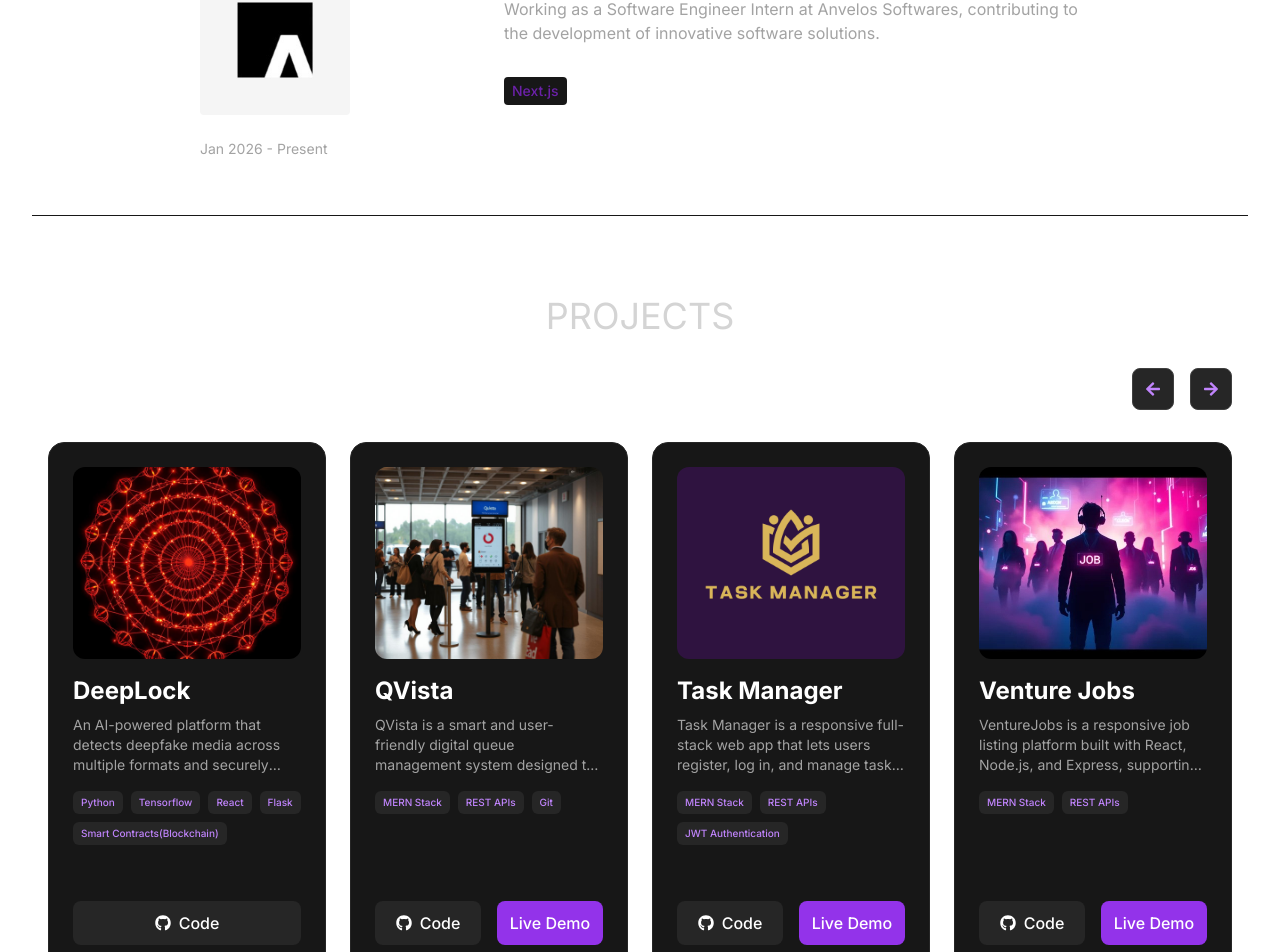
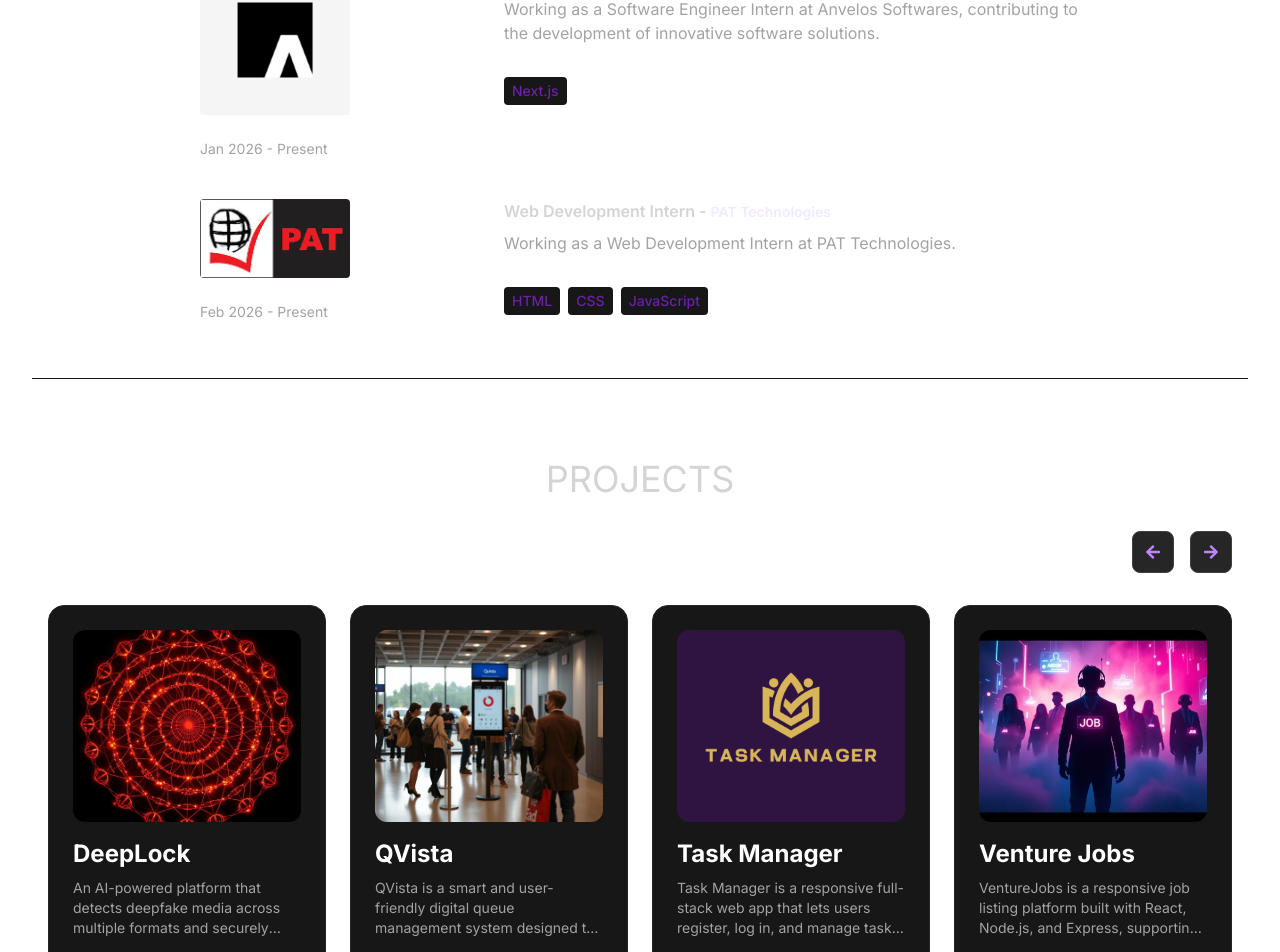
Before and after one commit to BavithSuvarna/bavithportfolio, a React (Vite) app: page / in a window 1280 px wide. Shown: the part 1738-2690 px from the top of the page. Built offline with nearby package versions, Linux system fonts and the light colour scheme.

Commit message:
Added New Experience Image(PAT)

```diff
--- a/src/constants/index.js
+++ b/src/constants/index.js
@@ -14,7 +14,7 @@ import achievement5 from "../assets/achievements/achievement-5.jpg";
 import achievement6 from "../assets/achievements/achievement-6.jpg";
 
 import experience1 from "../assets/experiences/experience-1.jpeg";
-
+import experience2 from "../assets/experiences/experience-2.jpg";
 export const HERO_CONTENT = `I’m currently studying Computer Science at Sahyadri College of Engineering and Management Mangalore. I’m always looking for new challenges and love exploring ways to turn ideas into real, working solutions. I believe in continuous learning, and whether it’s through building projects or connecting with others, I’m always growing and evolving. I’m excited to see where this journey takes me and would love to connect with others who are equally passionate about tech, learning, and making an impact.
 `;
 
@@ -29,6 +29,14 @@ export const EXPERIENCES = [
     description: `Working as a Software Engineer Intern at Anvelos Softwares, contributing to the development of innovative software solutions.`,
     technologies: ["Next.js"],
     companyUrl: "https://www.anvelos.com/",
+  },
+  {
+    year: "Feb 2026 - Present",
+    role: "Web Development Intern",
+    company: "PAT Technologies",
+    image: experience2,
+    description: `Working as a Web Development Intern at PAT Technologies.`,
+    technologies: ["HTML", "CSS", "JavaScript"],
   },
 ];
 
```
Also changed, not shown: src/assets/experiences/experience-2.jpg (added).
